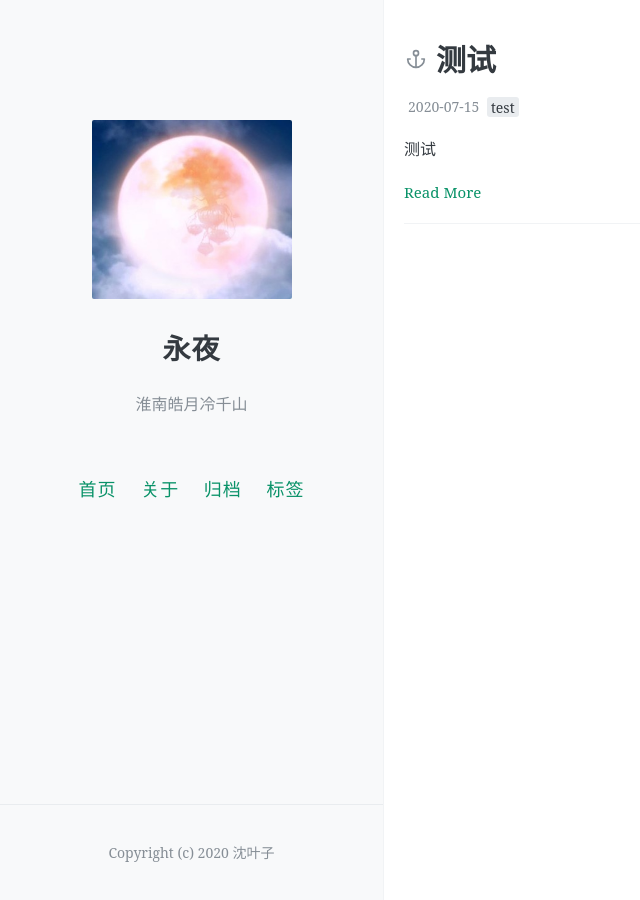
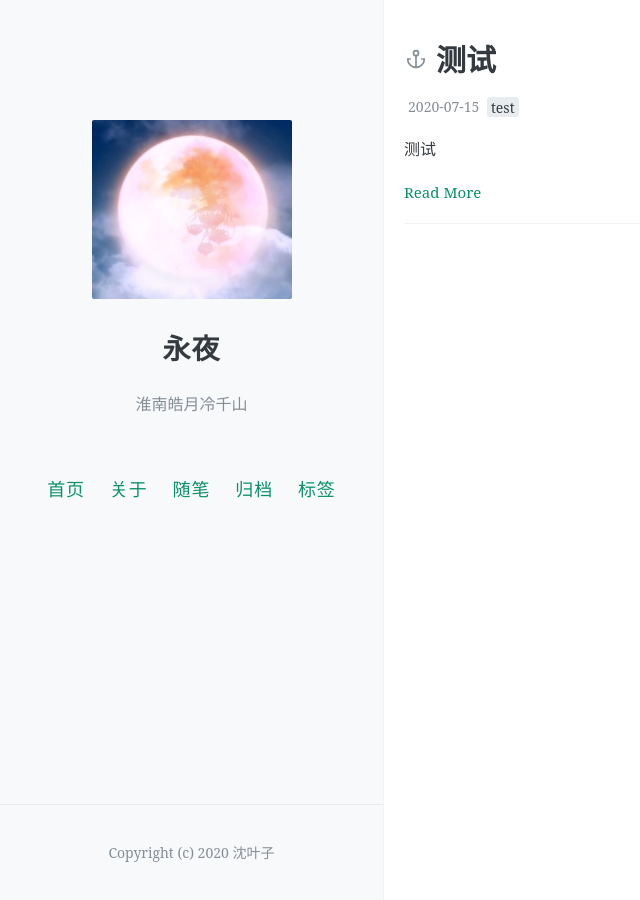
Before and after one commit to KnightShen711/ForeverNight, a Jekyll site: the page built from index.html, in a window 1280 px wide. Shown: the whole page, without its empty margins (0-640 px from the left). Built offline with Jekyll 4.4.1, drawn with Linux system fonts in a browser that asks for light colours; the list of posts is cut into pages by our own code; comment, search, counter and statistics services are not loaded.

Commit message:
Update _config.yml
添加随笔分类

```diff
--- a/_config.yml
+++ b/_config.yml
@@ -36,6 +36,8 @@ navigation:
     url: /
   - name: 关于
     url: /about
+  - name: 随笔
+    url: /essays
   - name: 归档
     url: /archive
   - name: 标签
```
